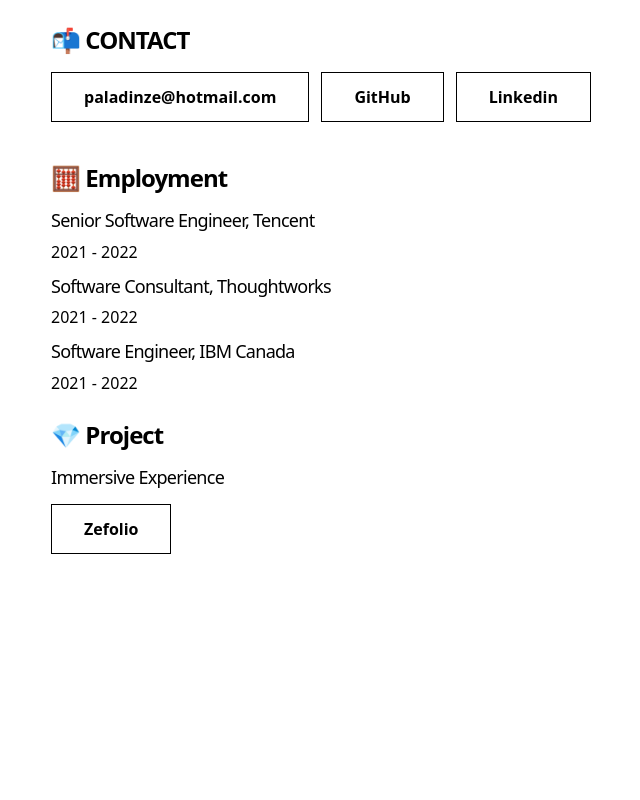
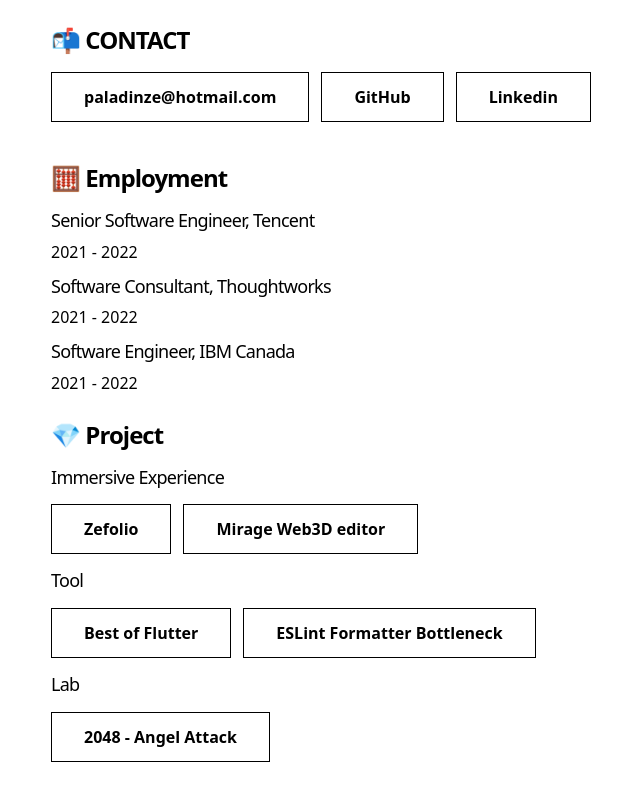
Before and after one commit to paladinze/ze-blog, a Next.js app: page /about in a window 1280 px wide. Shown: the part 280-1080 px from the top of the page, without its empty margins (225-865 px from the left). Before the commit the page ends 938 px from the top, so only its background shows below. Built offline with nearby package versions, Linux system fonts and the light colour scheme.

Commit message:
feat(about): update projects list

```diff
--- a/data/constants.js
+++ b/data/constants.js
@@ -16,13 +16,34 @@
 export const TAGS = {
   PROJECT: 'project',
   LAB: 'lab',
+  WEB3D: 'web3d',
+  TOOL: 'tool'
 }
 export const DEFAULT_TAG = TAGS.PROJECT;
 
 export const PROJECT_LINKS = [
   {
     name: 'Zefolio',
-    url: 'https://shaderly.com'
+    url: 'https://shaderly.com',
+    tag: TAGS.WEB3D
+  },
+  {
+    name: 'Mirage Web3D editor',
+    url: 'https://static.res.qq.com/nav/web3d/editor/index.html?w3d=https://static.res.qq.com/nav/web3d/editor/examples/beautiful-planet/app.w3d',
+    tag: TAGS.WEB3D
+  },
+  {
+    name: 'Best of Flutter',
+    url: 'https://github.com/paladinze/best-of-flutter',
+    tag: TAGS.TOOL
+  }, {
+    name: 'ESLint Formatter Bottleneck',
+    url: 'https://github.com/paladinze/eslint-formatter-bottleneck',
+    tag: TAGS.TOOL
+  }, {
+    name: '2048 - Angel Attack',
+    url: 'https://2048.shaderly.com',
+    tag: TAGS.LAB
   }
 ]
 
--- a/pages/about.js
+++ b/pages/about.js
@@ -1,10 +1,10 @@
-import {CONTACT_INFO, PROJECT_LINKS} from "../data/constants";
+import {CONTACT_INFO, PROJECT_LINKS, TAGS} from "../data/constants";
 import Link from "next/link";
 
 function LinkButton(props) {
   return <Link href={props.url}>
     <div
-      className={`mr-3 bg-white hover:bg-gray-700 hover:text-white border border-black text-black font-bold py-3 px-12 lg:px-8 duration-200 transition-colors mb-4 ${props.className}`}>{props.name}</div>
+      className={`cursor-pointer mr-3 bg-white hover:bg-gray-700 hover:text-white border border-black text-black font-bold py-3 px-12 lg:px-8 duration-200 transition-colors mb-4 ${props.className}`}>{props.name}</div>
   </Link>
 }
 
@@ -68,9 +68,29 @@
           </h3>
           <div className="flex flex-row justify-left items-center flex-wrap">
             {
-              PROJECT_LINKS.map(({name, url}, index) => {
-                return <LinkButton name={name} url={url} key={index}/>
-              })
+              PROJECT_LINKS
+                .filter(item => item.tag === TAGS.WEB3D)
+                .map(({name, url}, index) => <LinkButton name={name} url={url} key={index}/>)
+            }
+          </div>
+          <h3 className="mb-4 text-lg md:text-1xl tracking-tighter leading-tight">
+            {"Tool"}
+          </h3>
+          <div className="flex flex-row justify-left items-center flex-wrap">
+            {
+              PROJECT_LINKS
+                .filter(item => item.tag === TAGS.TOOL)
+                .map(({name, url}, index) => <LinkButton name={name} url={url} key={index}/>)
+            }
+          </div>
+          <h3 className="mb-4 text-lg md:text-1xl tracking-tighter leading-tight">
+            {"Lab"}
+          </h3>
+          <div className="flex flex-row justify-left items-center flex-wrap">
+            {
+              PROJECT_LINKS
+                .filter(item => item.tag === TAGS.LAB)
+                .map(({name, url}, index) => <LinkButton name={name} url={url} key={index}/>)
             }
           </div>
         </Section>
```
